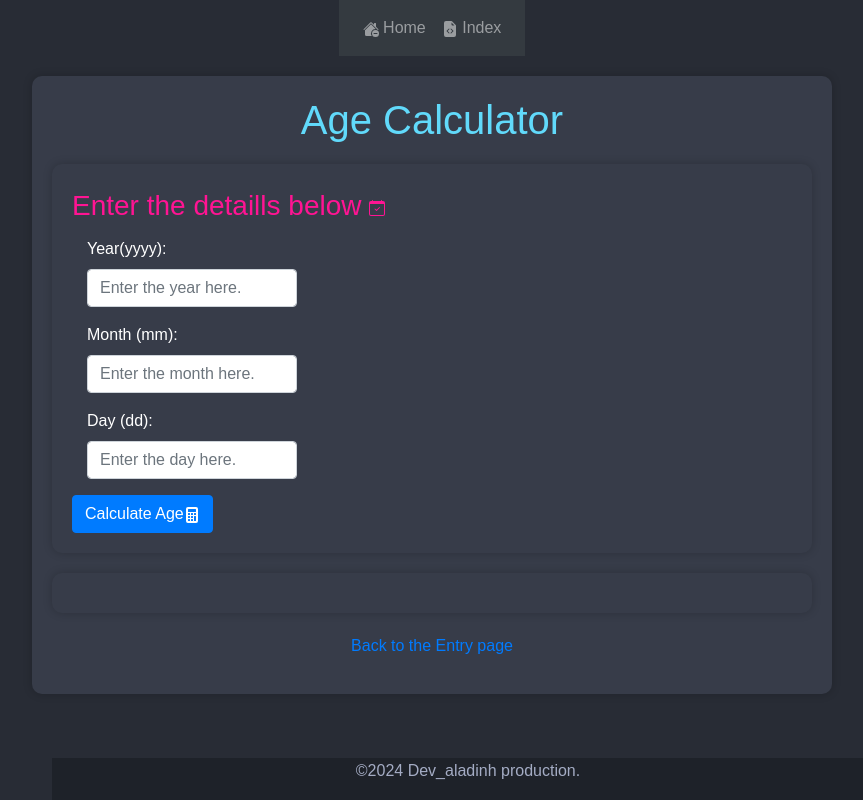
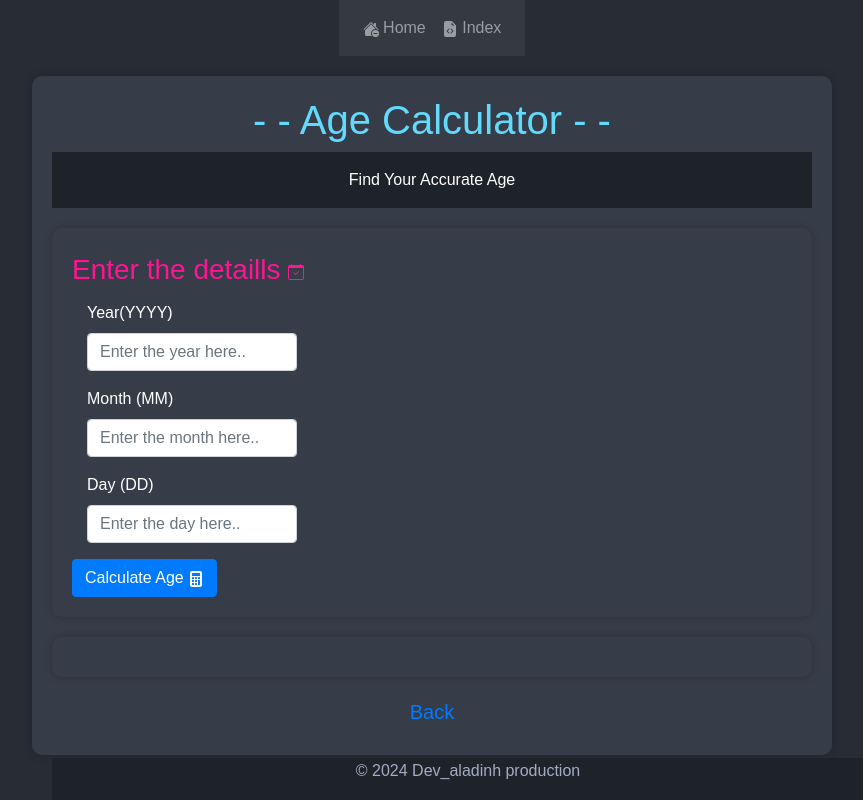
Before and after one commit to harizonelopez/age_calculator, a Flask app: page /age_calculator in a window 1280 px wide. Shown: the whole page, without its empty margins (208-1071 px from the left). Run offline with Flask 3, Linux system fonts and the light colour scheme; some libraries are stand-ins or nearby versions.

Commit message:
Update home.html

```diff
--- a/templates/home.html
+++ b/templates/home.html
@@ -1,5 +1,5 @@
 {% extends "base.html" %}
-{% block title %} Home page {% endblock %}
+{% block title %} homepage {% endblock %}
 
 {% block content %}
 <!DOCTYPE html>
@@ -35,6 +35,11 @@
             color: #FF1493;
         }
 
+        h5 {
+            line-height: 1.5;
+            color: green;
+        }
+
         p {
             line-height: 1.6;
             color: #a4acc4;
@@ -63,72 +68,69 @@
 
 <body>
     <section>
-        <h1 align="center">Age Calculator</h1>
+        <h1 align="center">- - Age Calculator - -</h1>
+        <header>Find Your Accurate Age</header>
         <section>
-            <h3>Enter the detaills below <svg xmlns="http://www.w3.org/2000/svg" width="16" height="16" fill="currentColor" class="bi bi-calendar-check" viewBox="0 0 16 16">
+            <h3>Enter the detaills <svg xmlns="http://www.w3.org/2000/svg" width="16" height="16" fill="currentColor" class="bi bi-calendar-check" viewBox="0 0 16 16">
                 <path d="M10.854 7.146a.5.5 0 0 1 0 .708l-3 3a.5.5 0 0 1-.708 0l-1.5-1.5a.5.5 0 1 1 .708-.708L7.5 9.793l2.646-2.647a.5.5 0 0 1 .708 0"/>
                 <path d="M3.5 0a.5.5 0 0 1 .5.5V1h8V.5a.5.5 0 0 1 1 0V1h1a2 2 0 0 1 2 2v11a2 2 0 0 1-2 2H2a2 2 0 0 1-2-2V3a2 2 0 0 1 2-2h1V.5a.5.5 0 0 1 .5-.5M1 4v10a1 1 0 0 0 1 1h12a1 1 0 0 0 1-1V4z"/>
-                </svg></h3>
+              </svg></h3>
             <form method="POST">
                 <div class="form-group">
                     <div class="col-md-4 mb-3">
-                        <label for="year" class="form-label">Year(yyyy): </label>
+                        <label for="year" class="form-label">Year(YYYY)</label>
                         <input
                             type="text"
                             class="form-control"
                             id="year"
                             name="year" required
-                            placeholder="Enter the year here.">
+                            placeholder="Enter the year here..">
                     </div>
-
                     <div class="col-md-4 mb-3">
-                        <label for="month" class="form-label">Month (mm): </label>
+                        <label for="month" class="form-label">Month (MM)</label>
                         <input
                             type="text"
                             class="form-control"
                             id="month"
                             name="month" required
-                            placeholder="Enter the month here.">
+                            placeholder="Enter the month here..">
                     </div>
-
                     <div class="col-md-4 mb-3">
-                        <label for="day" class="form-label">Day (dd): </label>
+                        <label for="day" class="form-label">Day (DD)</label>
                         <input
                             type="text"
                             class="form-control"
                             id="day"
                             name="day" required
-                            placeholder="Enter the day here.">
+                            placeholder="Enter the day here..">
                     </div>
                 </div>
 
-                <button type="submit" class="btn btn-primary">Calculate Age<svg xmlns="http://www.w3.org/2000/svg" width="16" height="16" fill="currentColor" class="bi bi-calculator-fill" viewBox="0 0 16 16">
-                    <path d="M2 2a2 2 0 0 1 2-2h8a2 2 0 0 1 2 2v12a2 2 0 0 1-2 2H4a2 2 0 0 1-2-2zm2 .5v2a.5.5 0 0 0 .5.5h7a.5.5 0 0 0 .5-.5v-2a.5.5 0 0
-                        0-.5-.5h-7a.5.5 0 0 0-.5.5m0 4v1a.5.5 0 0 0 .5.5h1a.5.5 0 0 0 .5-.5v-1a.5.5 0 0 0-.5-.5h-1a.5.5 0 0 0-.5.5M4.5 9a.5.5 0 0 0-.5.5v1a.5.5 0
-                        0 0 .5.5h1a.5.5 0 0 0 .5-.5v-1a.5.5 0 0 0-.5-.5zM4 12.5v1a.5.5 0 0 0 .5.5h1a.5.5 0 0 0 .5-.5v-1a.5.5 0 0 0-.5-.5h-1a.5.5 0 0 0-.5.5M7.5
-                        6a.5.5 0 0 0-.5.5v1a.5.5 0 0 0 .5.5h1a.5.5 0 0 0 .5-.5v-1a.5.5 0 0 0-.5-.5zM7 9.5v1a.5.5 0 0 0 .5.5h1a.5.5 0 0 0 .5-.5v-1a.5.5 0 0
-                        0-.5-.5h-1a.5.5 0 0 0-.5.5m.5 2.5a.5.5 0 0 0-.5.5v1a.5.5 0 0 0 .5.5h1a.5.5 0 0 0 .5-.5v-1a.5.5 0 0 0-.5-.5zM10 6.5v1a.5.5 0 0
-                        0 .5.5h1a.5.5 0 0 0 .5-.5v-1a.5.5 0 0 0-.5-.5h-1a.5.5 0 0 0-.5.5m.5 2.5a.5.5 0 0 0-.5.5v4a.5.5 0 0 0 .5.5h1a.5.5 0 0 0 .5-.5v-4a.5.5 0 0 0-.5-.5z"/>
-                    </svg></button>
+                <button type="submit" class="btn btn-primary" >Calculate Age <svg xmlns="http://www.w3.org/2000/svg" width="16" height="16" fill="currentColor" class="bi bi-calculator-fill" viewBox="0 0 16 16">
+                    <path d="M2 2a2 2 0 0 1 2-2h8a2 2 0 0 1 2 2v12a2 2 0 0 1-2 2H4a2 2 0 0 1-2-2zm2 .5v2a.5.5 0 0 0 .5.5h7a.5.5 0 0 0 .5-.5v-2a.5.5 0 0 0-.5-.5h-7a.5.5 0 0 0-.5.5m0 4v1a.5.5 0 0 0 .5.5h1a.5.5 0 0 0 .5-.5v-1a.5.5 0 0 0-.5-.5h-1a.5.5 0 0 0-.5.5M4.5 9a.5.5 0 0 0-.5.5v1a.5.5 0 0 0 .5.5h1a.5.5 0 0 0 .5-.5v-1a.5.5 0 0 0-.5-.5zM4 12.5v1a.5.5 0 0 0 .5.5h1a.5.5 0 0 0 .5-.5v-1a.5.5 0 0 0-.5-.5h-1a.5.5 0 0 0-.5.5M7.5 6a.5.5 0 0 0-.5.5v1a.5.5 0 0 0 .5.5h1a.5.5 0 0 0 .5-.5v-1a.5.5 0 0 0-.5-.5zM7 9.5v1a.5.5 0 0 0 .5.5h1a.5.5 0 0 0 .5-.5v-1a.5.5 0 0 0-.5-.5h-1a.5.5 0 0 0-.5.5m.5 2.5a.5.5 0 0 0-.5.5v1a.5.5 0 0 0 .5.5h1a.5.5 0 0 0 .5-.5v-1a.5.5 0 0 0-.5-.5zM10 6.5v1a.5.5 0 0 0 .5.5h1a.5.5 0 0 0 .5-.5v-1a.5.5 0 0 0-.5-.5h-1a.5.5 0 0 0-.5.5m.5 2.5a.5.5 0 0 0-.5.5v4a.5.5 0 0 0 .5.5h1a.5.5 0 0 0 .5-.5v-4a.5.5 0 0 0-.5-.5z"/>
+                  </svg></button>
             </form>
         </section>
 
         <section>
-            {% if age_years is not none %}
-                <p class="mt-3"> Hello {{ session['username'] }}, Your age is {{ age_years }} years, {{ age_months }} months and {{ age_days }} days old.</p>
+            {% if age_years is not none and age_months is not none and age_days is not none %}
+                <h5 align="center" class="mt-3">
+                    Hello <a href="{{ url_for('index') }}">{{ session['username'] }}</a>,
+                    You are {{ age_years }} years, {{ age_months }} months, and {{ age_days }} days old.
+                </h5>
             {% endif %}
+
             {% if error_message %}
-                <p style="color: red;">{{ error_message }}</p>
+                <p align="center" style="color: red;">{{ error_message }}</p>
             {% endif %}
         </section>
-        <p align="center"><a href="{{ url_for('index') }}">Back to the Entry page</a></p>
+        <h5 align="center"><a href="{{ url_for('index') }}">Back</a></h5>
 
         <footer>
-            <p>&copy;2024 Dev_aladinh production.</p>
+            <p>&copy; 2024 Dev_aladinh production</p>
         </footer>
 
     </section>
 </body>
 </html>
-
 {% endblock %}
```
